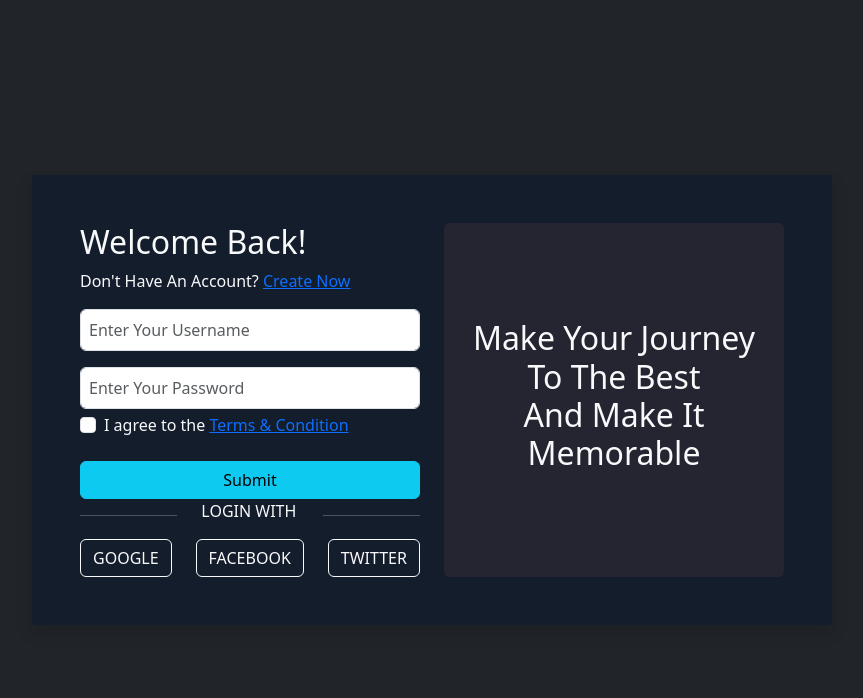
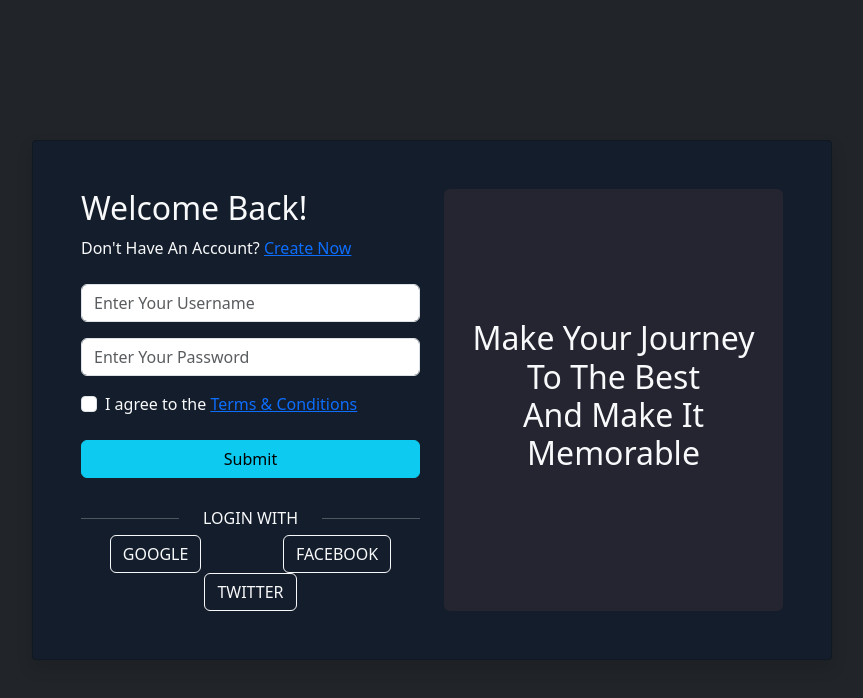
Before and after one commit to I-Kail-I/VOLCE, a React (Vite) app in the folder vite-project/: page / in a window 1280 px wide. Shown: the top 698 px of the page, without its empty margins (208-1071 px from the left). Built offline with nearby package versions, Linux system fonts and the light colour scheme.

Commit message:
HTML 1. Removing bootstrap from the head
Home JSX
1. Changing the format from using class to importing the assets from react bootstrap

Sign In jsx
1. Changin the format from using class to importing it from the react bootstrap

```diff
--- a/vite-project/index.html
+++ b/vite-project/index.html
@@ -5,10 +5,6 @@
     <link rel="icon" type="image/svg+xml" href="./src/assets/Adiddas.png" />
     <meta name="viewport" content="width=device-width, initial-scale=1.0" />
     <title>Volce</title>
-    <link
-      rel="stylesheet"
-      href="https://cdn.jsdelivr.net/npm/bootstrap@5.3.2/dist/css/bootstrap.min.css"
-    />
   </head>
   <body>
     <div id="root"></div>
--- a/vite-project/src/Page/Home/Home.jsx
+++ b/vite-project/src/Page/Home/Home.jsx
@@ -1,64 +1,72 @@
 import NavBar from "../../Component/NavBar/NavBar";
+import { Container, Row, Col, Button, Card } from "react-bootstrap";
 
-export default function Home({ onLogout }) {
+export default function Home() {
   return (
     <div className="landing-page flex-grow-1">
       <NavBar />
 
       {/* Welcome Section */}
       <section className="hero-section bg-primary text-white text-center py-5">
-        <div className="container">
+        <Container>
           <h1 className="display-4 fw-bold">Welcome to Jerk Mate</h1>
           <p className="lead">Your journey to success starts here.</p>
-          <a href="#features" className="btn btn-light btn-lg">
+          <Button variant="light" size="lg" href="#features">
             Learn More
-          </a>
-        </div>
+          </Button>
+        </Container>
       </section>
 
       {/* Features Section */}
       <section id="features" className="features-section py-5">
-        <div className="container">
+        <Container>
           <h2 className="text-center mb-5">Features</h2>
-          <div className="row">
-            <div className="col-md-4 text-center">
-              <div className="feature-card p-4 shadow-sm">
-                <h3>🚀 Fast & Reliable</h3>
-                <p>
+
+          <Row>
+            <Col md={4}>
+              <Card className="text-center p-4 shadow-sm">
+                <Card.Body>
+                  <Card.Title>🚀 Fast & Reliable</Card.Title>
+                  <Card.Text>
                     Our platform is built for speed and reliability, ensuring
                     you never miss a beat.
-                </p>
-              </div>
-            </div>
-            <div className="col-md-4 text-center">
-              <div className="feature-card p-4 shadow-sm">
-                <h3>💡 Easy to Use</h3>
-                <p>
+                  </Card.Text>
+                </Card.Body>
+              </Card>
+            </Col>
+
+            <Col md={4}>
+              <Card className="text-center p-4 shadow-sm">
+                <Card.Body>
+                  <Card.Title>💡 Easy to Use</Card.Title>
+                  <Card.Text>
                     Designed with simplicity in mind, so you can focus on what
                     matters most.
-                </p>
-              </div>
-            </div>
-            <div className="col-md-4 text-center">
-              <div className="feature-card p-4 shadow-sm">
-                <h3>🔒 Secure</h3>
-                <p>
+                  </Card.Text>
+                </Card.Body>
+              </Card>
+            </Col>
+
+            <Col md={4}>
+              <Card className="text-center p-4 shadow-sm">
+                <Card.Body>
+                  <Card.Title>🔒 Secure</Card.Title>
+                  <Card.Text>
                     Your data is safe with us. We use the latest security
                     protocols to protect you.
-                </p>
-              </div>
-            </div>
-          </div>
-        </div>
+                  </Card.Text>
+                </Card.Body>
+              </Card>
+            </Col>
+          </Row>
+        </Container>
       </section>
 
       {/* Footer */}
       <footer className="footer-section bg-dark text-white text-center p-5 mt-auto">
-        <div className="container">
-          <p className="mb-0">
-            &copy; 2025 Jerk Matez. All rights reserved.
-          </p>
-        </div>
+        <Container>
+          <p className="mb-0">&copy; 2025 Jerk Matez. All rights reserved.</p>
+        </Container>
       </footer>
     </div>
   );
--- a/vite-project/src/Page/Sign In/SignIn.jsx
+++ b/vite-project/src/Page/Sign In/SignIn.jsx
@@ -1,7 +1,8 @@
 import { useState } from "react";
+import { Container, Row, Col, Form, Button, Card } from "react-bootstrap";
 
 const server_data = () => {
-  return [
+  const user = [
     {
       user_id: 1,
       username: "Mikail",
@@ -39,12 +40,13 @@ const server_data = () => {
       role: "admin",
     },
   ];
+  return user;
 };
 
-export default function SignIn({ onLogin }) {
-  const [loggedInUser, setLoggedInUser] = useState(null);
+export default function SignIn() {
+  const setLoggedInUser = useState(null);
   const [accountname, setAccountname] = useState("");
-  const [password, setPassword] = useState("");
+  const [password, setPasswordvsc] = useState("");
   const [error, setError] = useState("");
 
   const handleLogin = (e) => {
@@ -57,107 +59,110 @@ export default function SignIn({ onLogin }) {
     if (user) {
       setLoggedInUser(user);
       setError("");
-      onLogin(user); // Call the onLogin prop with the user object
     } else {
       setError("Invalid username or password");
     }
   };
 
   return (
-    <div className="vh-100 d-flex align-items-center justify-content-center bg-dark">
-      <div
-        className="container rounded-1 shadow p-5 text-light"
-        style={{
-          width: "800px",
-          maxWidth: "90%",
-          backgroundColor: "#141d2b",
-        }}
+    <Container
+      fluid
+      className="vh-100 d-flex align-items-center justify-content-center bg-dark"
+    >
+      <Card
+        className="rounded-1 shadow p-5 text-light"
+        style={{ width: "800px", maxWidth: "90%", backgroundColor: "#141d2b" }}
       >
-        <div className="row flex-nowrap">
-          <div className="col-md-6">
-            <div className="title">
-              <h2 className="text-light">Welcome Back!</h2>
-              <p className="text-light">
-                Don&apos;t Have An Account? <a href=""> Create Now</a>{" "}
+        <Row className="flex-nowrap">
+          {/* Left Side: Login Form */}
+          <Col md={6}>
+            <div className="mb-4">
+              <h2>Welcome Back!</h2>
+              <p>
+                Don&apos;t Have An Account? <a href="#">Create Now</a>
               </p>
             </div>
-            <form onSubmit={handleLogin}>
-              <div className="inputUser d-flex flex-column">
-                <input
-                  className="form-control p-2 mb-3"
+            <Form onSubmit={handleLogin}>
+              <Form.Group controlId="formUsername" className="mb-3">
+                <Form.Control
                   type="text"
                   placeholder="Enter Your Username"
                   value={accountname}
                   onChange={(e) => setAccountname(e.target.value)}
                   required
                 />
+              </Form.Group>
 
-                <input
-                  className="form-control p-2 mb-1"
+              <Form.Group controlId="formPassword" className="mb-3">
+                <Form.Control
                   type="password"
                   placeholder="Enter Your Password"
                   value={password}
                   onChange={(e) => setPassword(e.target.value)}
                   required
                 />
+              </Form.Group>
 
-                {error && <div className="text-danger mb-3">{error}</div>}
+              {error && (
+                <Form.Text className="text-danger mb-3">{error}</Form.Text>
+              )}
 
-                <div className="form-check mb-4">
-                  <input
-                    className="form-check-input"
-                    type="checkbox"
-                    value=""
-                    id="remember_me"
-                  />
-                  <label className="form-check-label text-light">
-                    {" "}
-                    I agree to the <a href="#">Terms & Condition</a>{" "}
-                  </label>
-                </div>
+              <Form.Group controlId="formBasicCheckbox" className="mb-4">
+                <Form.Check
+                  type="checkbox"
+                  label={
+                    <>
+                      I agree to the <a href="#">Terms & Conditions</a>
+                    </>
+                  }
+                />
+              </Form.Group>
 
-                <button type="submit" className="btn btn-info w-100">
-                  Submit
-                </button>
-              </div>
-            </form>
-            <div className="loginOption">
-              <div className="row">
-                <div className="col">
+              <Button type="submit" variant="info" className="w-100">
+                Submit
+              </Button>
+            </Form>
+
+            {/* Social Login Options */}
+            <div className="mt-4">
+              <Row className="align-items-center">
+                <Col>
                   <hr />
-                </div>
-                <div className="col">
-                  <p>LOGIN WITH</p>
-                </div>
-                <div className="col">
+                </Col>
+                <Col xs="auto">
+                  <p className="mb-0">LOGIN WITH</p>
+                </Col>
+                <Col>
                   <hr />
-                </div>
-              </div>
+                </Col>
+              </Row>
+              <Row className="justify-content-around">
+                <Col xs="auto">
+                  <Button variant="outline-light">GOOGLE</Button>
+                </Col>
+                <Col xs="auto">
+                  <Button variant="outline-light">FACEBOOK</Button>
+                </Col>
+                <Col xs="auto">
+                  <Button variant="outline-light">TWITTER</Button>
+                </Col>
+              </Row>
+            </div>
+          </Col>
 
-              <div
-                className="col justify-content-between d-flex"
-                style={{ marginLeft: "" }}
-              >
-                <button className="btn btn-outline-light">GOOGLE</button>
-                <button className="btn btn-outline-light">FACEBOOK</button>
-                <button className="btn btn-outline-light">TWITTER</button>
-              </div>
-            </div>
-          </div>
-
-          {/**Right Side */}
-          <div className="col-md-6 d-none d-md-flex">
+          {/* Right Side: Informational Panel */}
+          <Col md={6} className="d-none d-md-flex">
             <div
-              className="w-100 h-100 p-4 text-center text-light position-relative d-flex flex-column justify-content-center rounded"
+              className="w-100 h-100 p-4 text-center text-light d-flex flex-column justify-content-center rounded"
               style={{ background: "#252532" }}
             >
               <h2>
                 Make Your Journey To The Best <br /> And Make It Memorable
               </h2>
             </div>
-          </div>
-        </div>
-      </div>
-    </div>
+          </Col>
+        </Row>
+      </Card>
+    </Container>
   );
 }
```
Lines whose indentation alone changed are shown as unchanged.
